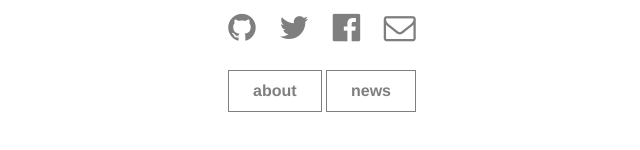
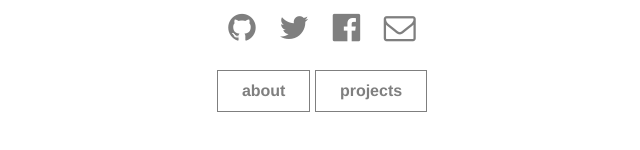
Before and after one commit to alxstu/alxstu.github.io, a plain HTML site: page index.html in a window 1280 px wide. Shown: the part 484-634 px from the top of the page, without its empty margins (318-958 px from the left). Drawn offline with Linux system fonts and the light colour scheme.

Commit message:
Update index.html

```diff
--- a/index.html
+++ b/index.html
@@ -53,7 +53,7 @@
 </ul>
 <!--     <a href="/work" class="btn btn-ghost">work</a>
  -->    <a href="/about" class="btn btn-ghost">about</a>
-    <a href="/news" class="btn btn-ghost">news</a>
+    <a href="/news" class="btn btn-ghost">projects</a>
     <!-- <a href="/about" class="btn btn-ghost">projects</a>
  -->
 
```
